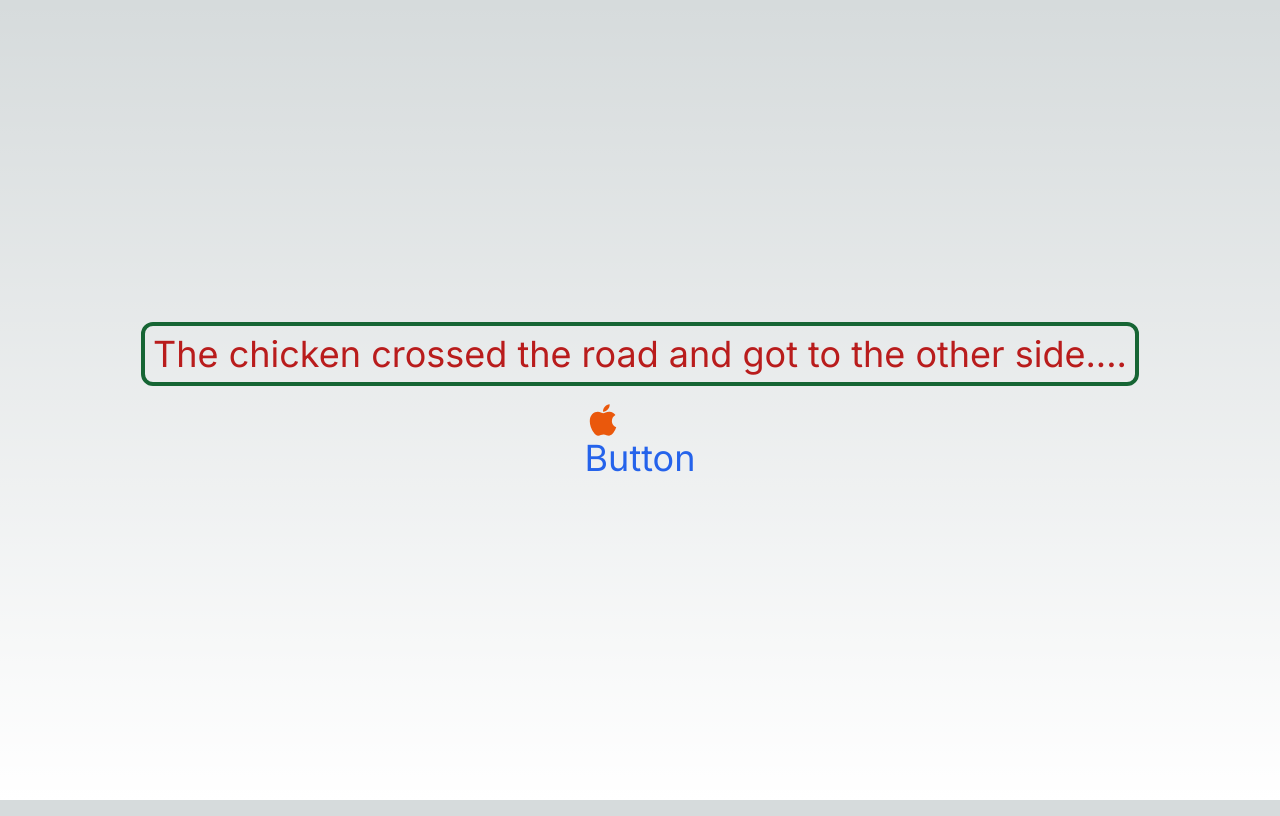
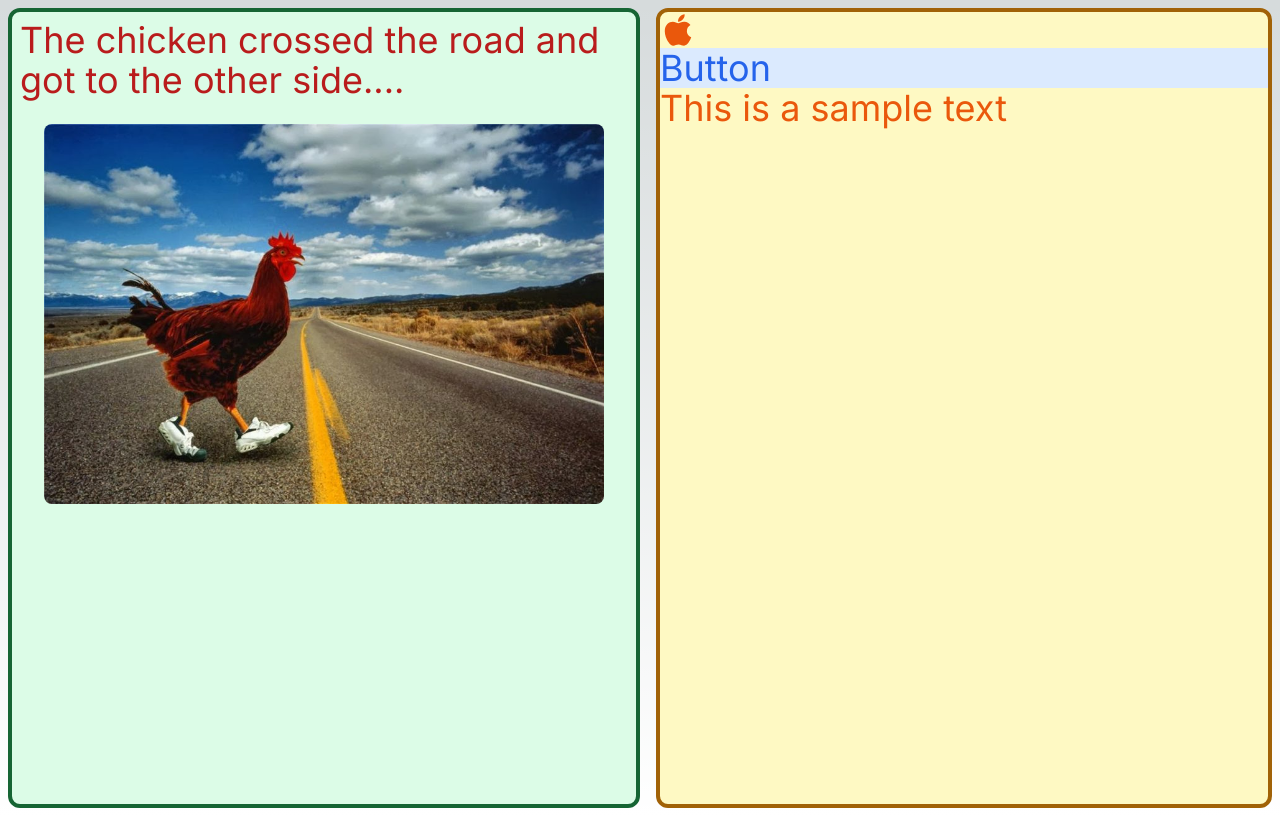
Before and after one commit to OAkinbode/webdev2_class_demo, a Next.js app: page / in a window 1280 px wide. Built offline with nearby package versions, Linux system fonts and the light colour scheme.

Commit message:
Chicken crossing the road
Chickens are perfectly capable of crossing roads

```diff
--- a/app/page.js
+++ b/app/page.js
@@ -4,17 +4,25 @@ import Buttons from "@/components/buttons";
 
 export default function Home() {
   return (
-    <main className="flex min-h-screen flex-col items-center justify-center p-24 gap-4">
-      <div className="text-4xl text-red-700 border-4 border-green-800 p-2 rounded-xl">
-        The chicken crossed the road and got to the other side....
+    <main className="min-h-screen items-center justify-center p-2 gap-4 flex flex-row">
+      <div className="text-4xl text-red-700 border-4 border-green-800 p-2 rounded-xl flex-1 bg-green-100 h-screen">
+        <p>The chicken crossed the road and got to the other side....</p>
+        <div className="m-6">
+          <img
+            className="rounded-lg"
+            src="/chicken.jpeg"
+            alt="chicken crossing"
+          ></img>
+        </div>
       </div>
-      <div className="text-4xl text-orange-600">
+      <div className="text-4xl text-orange-600 flex-1 bg-yellow-100 h-screen border-4 border-yellow-700 rounded-xl">
         <Link href="/apples">
           <FaApple />
         </Link>
         <Link href="">
           <Buttons color="text-blue-600" size="text-4xl" />
         </Link>
+        This is a sample text
       </div>
     </main>
   );
--- a/components/buttons.jsx
+++ b/components/buttons.jsx
@@ -1,5 +1,5 @@
 const Buttons = ({ color, size }) => {
-  return <div className={`${color} ${size}`}>Button</div>;
+  return <div className={`${color} ${size} bg-blue-100`}>Button</div>;
 };
 
 export default Buttons;
```
Also changed, not shown: public/chicken.jpeg (added).
